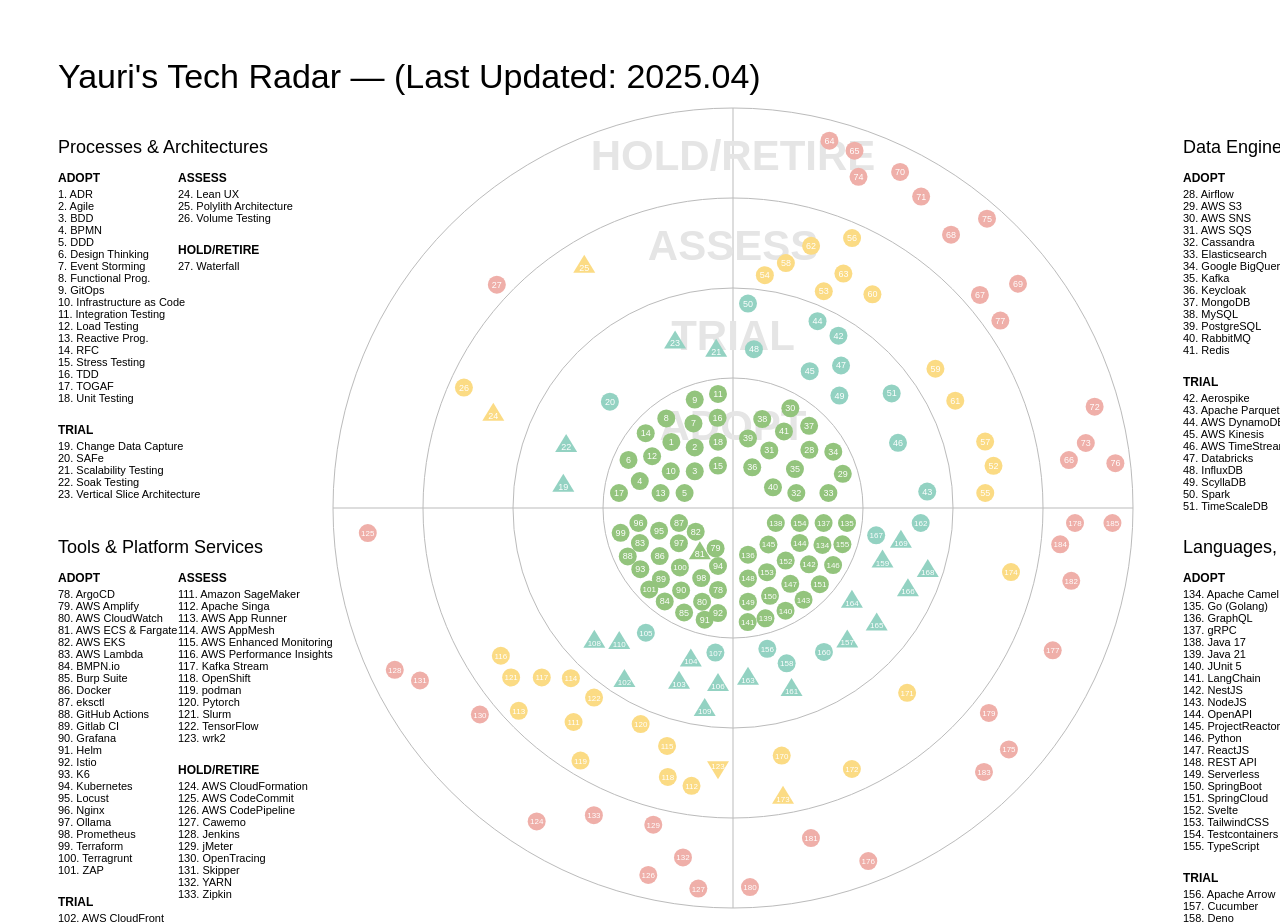
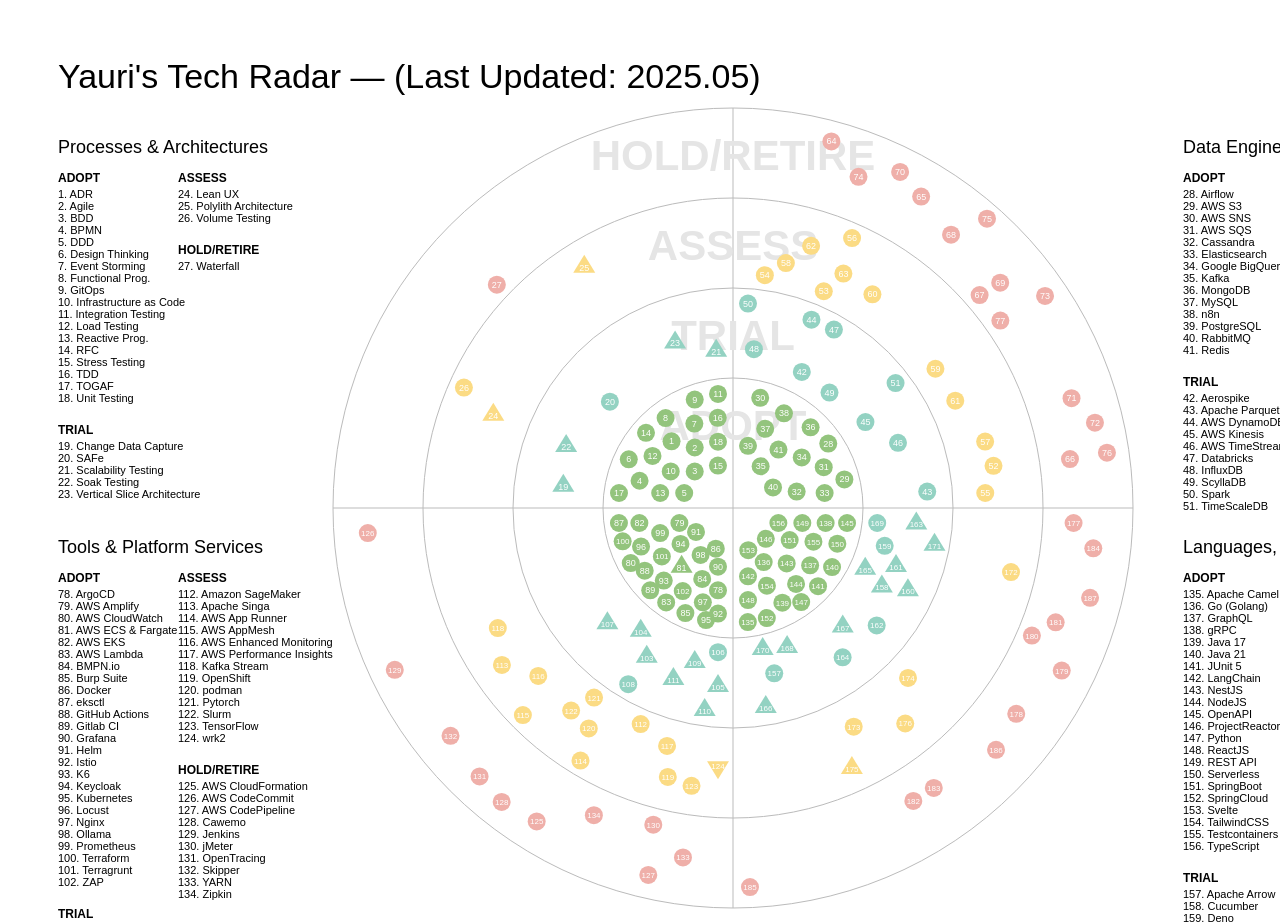
Before and after one commit to yauritux/personal-tech-radar, a website: page index.html in a window 1280 px wide. Shown: the top 922 px of the page. Drawn offline with nearby package versions, Linux system fonts and the light colour scheme.

Commit message:
update techstack

```diff
--- a/index.html
+++ b/index.html
@@ -22,7 +22,7 @@
           grid: "#bbb",
           inactive: "#ddd",
         },
-        title: "Yauri's Tech Radar — (Last Updated: 2025.04)",
+        title: "Yauri's Tech Radar — (Last Updated: 2025.05)",
         quadrants: [
           { name: "Languages, Frameworks & Libs" },
           { name: "Tools & Platform Services" },
@@ -348,7 +348,7 @@
 	          moved: 0,
 	        },
           {
-            quadrant: 3,
+            quadrant: 1,
             ring: 0,
             label: "Keycloak",
             active: true,
@@ -712,6 +712,14 @@
             ring: 0,
             label: "ArgoCD",
             link: "https://argo-cd.readthedocs.io/en/stable/",
+            active: true,
+            moved: 0
+          },
+          {
+            quadrant: 3,
+            ring: 0,
+            label: "n8n",
+            link: "https://n8n.io/",
             active: true,
             moved: 0
           },
@@ -1189,6 +1197,14 @@
           {
             quadrant: 0,
             ring: 1,
+            label: "Flowise",
+            link: "https://flowiseai.com/",
+            active: true,
+            moved: 1
+          },
+          {
+            quadrant: 0,
+            ring: 1,
             label: "Reflex",
             link: "https://reflex.dev/",
             active: true,
```
